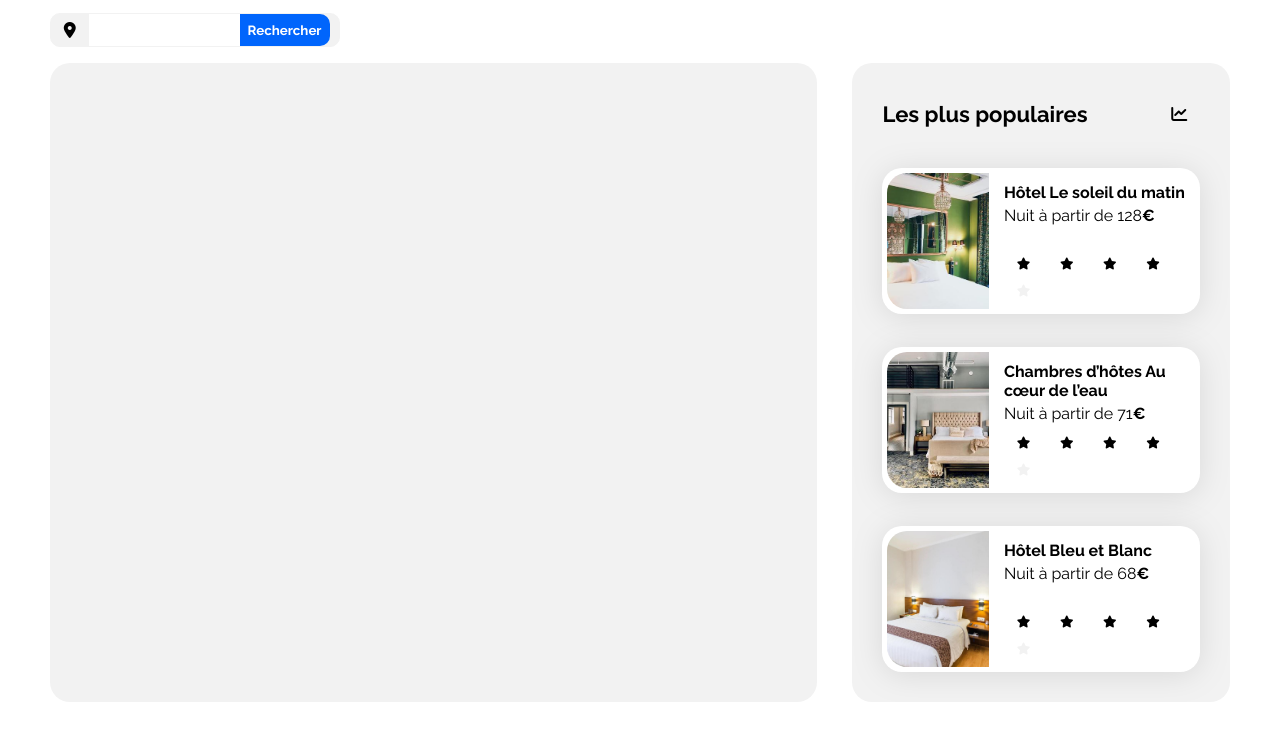
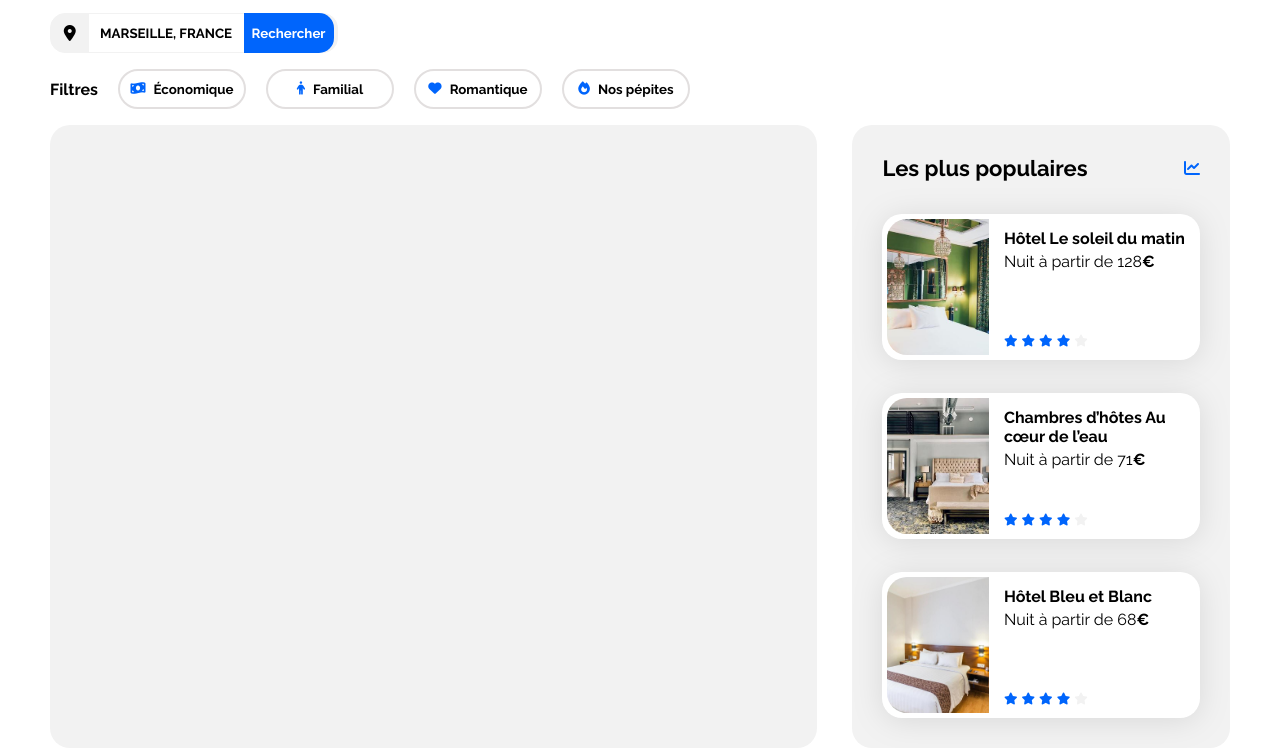
Before and after one commit to Kiingsora/alternance-dev-IA-exercice-html-Booki, a plain HTML site: page index.html in a window 1280 px wide. Shown: the part 131-879 px from the top of the page. Before the commit the page ends 833 px from the top, so only its background shows below. Drawn offline with Linux system fonts and the light colour scheme.

Commit message:
added: section filtres

```diff
--- a/css/style.css
+++ b/css/style.css
@@ -1,6 +1,7 @@
 /****** General ***********/
 * {
     font-family: 'Raleway', sans-serif;
+    box-sizing: border-box;
     margin: 0;
     padding: 0;
 }
@@ -30,34 +31,30 @@ header input {
     border: none;
 }
 
+header input {
+    font-weight: bold;
+    text-align: center;
+}
+
 header div {
     display: flex;
     align-items: center;
-    height: 2rem;
+    height: 2.5rem;
     width: 18rem;
-    border-radius: 10px;
+    border-radius: 15px;
     border: 1px solid var(--main-bg-color);
     margin: 0 0 1rem 0;
     background-color: var(--main-bg-color);
 }
 
 header button {
-    height: 2rem;
+    height: 2.5rem;
     padding: 0.5rem;
     font-weight: bold;
     border: none;
-    border-radius: 0 10px 10px 0;
+    border-radius: 0 15px 15px 0;
     background-color: var(--main-color);
     color: white;
-}
-
-.fa-solid{
-    color: black;
-    padding: 0.8rem;
-}
-
-.fa-magnifying-glass{
-    display:none;
 }
 
 nav {
@@ -91,6 +88,14 @@ h1 {
     font-size: 1.5rem;
 }
 
+.fa-location-dot, .fa-magnifying-glass{
+    color: black;
+    padding: 0.8rem;
+}
+
+.fa-magnifying-glass{
+    display:none;
+}
 
 .main-container {
     width: 100%;
@@ -102,6 +107,42 @@ h1 {
 a {
     color: inherit;
     text-decoration: none;
+}
+
+.filters{
+    display: flex;
+    align-items: center;
+    width: 40rem;
+    justify-content: space-between;
+    margin: 1rem 0;
+}
+
+.filters h2 {
+    font-size: 1rem;
+}
+
+.filter{
+    display: flex;
+    align-items: center;
+    justify-content: center;
+    height: 2.5rem;
+    width: 8rem;
+    border: 2px solid rgb(226, 223, 223);
+    background-color: white;
+    border-radius: 50px;
+    font-weight: bold;
+}
+
+.filter:hover{
+    background-color: rgba(6, 175, 254, 0.227);
+}
+
+.filter:active{
+    background-color: rgba(6, 175, 254, 0.227);
+}
+
+.filter .fa-solid{
+    margin: 0 8px 0 0;
 }
 
 .section-title {
--- a/index.html
+++ b/index.html
@@ -31,12 +31,31 @@
         <p>En plein centre-ville où en pleine nature</p>
         <div>
           <i class="fa-solid fa-location-dot"></i>
-          <i class="fa-solid fa-magnifying-glass" ></i>
-          <input type="text" />
+          <i class="fa-solid fa-magnifying-glass"></i>
+          <input type="text" value="MARSEILLE, FRANCE" />
           <button>Rechercher</button>
         </div>
       </header>
       <main>
+        <section class="filters">
+          <h2>Filtres</h2>
+            <button class="filter">
+              <i class="fa-solid fa-money-bill-wave"></i>
+              Économique
+            </button>
+            <button class="filter">
+              <i class="fa-solid fa-person"></i>
+              Familial
+            </button>
+            <button class="filter">
+              <i class="fa-solid fa-heart"></i>
+              Romantique
+            </button>
+            <button class="filter">
+              <i class="fa-solid fa-fire"></i>
+              Nos pépites
+            </button>
+        </section>
         <div class="hebergements-and-populaires">
           <section class="hebergements"></section>
           <section class="populaires">
```
